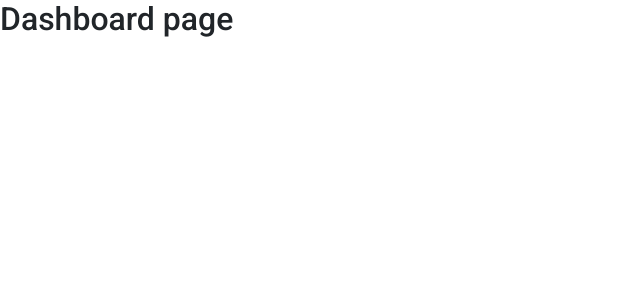
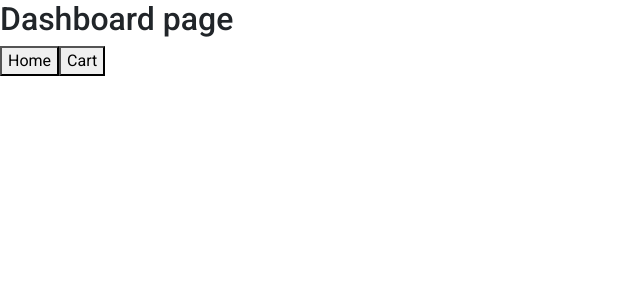
Before and after one commit to bruno1030/dynamic-angular, an Angular app in the folder dynamic/: page /dashboard in a window 1280 px wide. Shown: the top 300 px of the page, without its empty margins (0-640 px from the left). Built offline with nearby package versions, Linux system fonts and the light colour scheme.

Commit message:
Add home and cart links in dashboard page

```diff
--- a/dynamic/src/app/dashboard/dashboard.component.html
+++ b/dynamic/src/app/dashboard/dashboard.component.html
@@ -1 +1,6 @@
 <h2>Dashboard page</h2>
+
+<div class="buttons-container">
+    <button (click)="navigateToHome()">Home</button>
+    <button (click)="navigateToCart()">Cart</button>
+</div>
--- a/dynamic/src/app/dashboard/dashboard.component.ts
+++ b/dynamic/src/app/dashboard/dashboard.component.ts
@@ -1,5 +1,6 @@
 import { Component } from '@angular/core';
 import { CommonModule } from '@angular/common';
+import { Router } from '@angular/router';
 
 @Component({
   selector: 'app-dashboard',
@@ -10,4 +11,16 @@ import { CommonModule } from '@angular/common';
 })
 export class DashboardComponent {
 
+  constructor(private router: Router){
+
+  }
+
+  navigateToHome(){
+    this.router.navigate(["/home"]);
+  }
+
+  navigateToCart(){
+    this.router.navigate(["/cart"]);
+  }
+
 }
```
